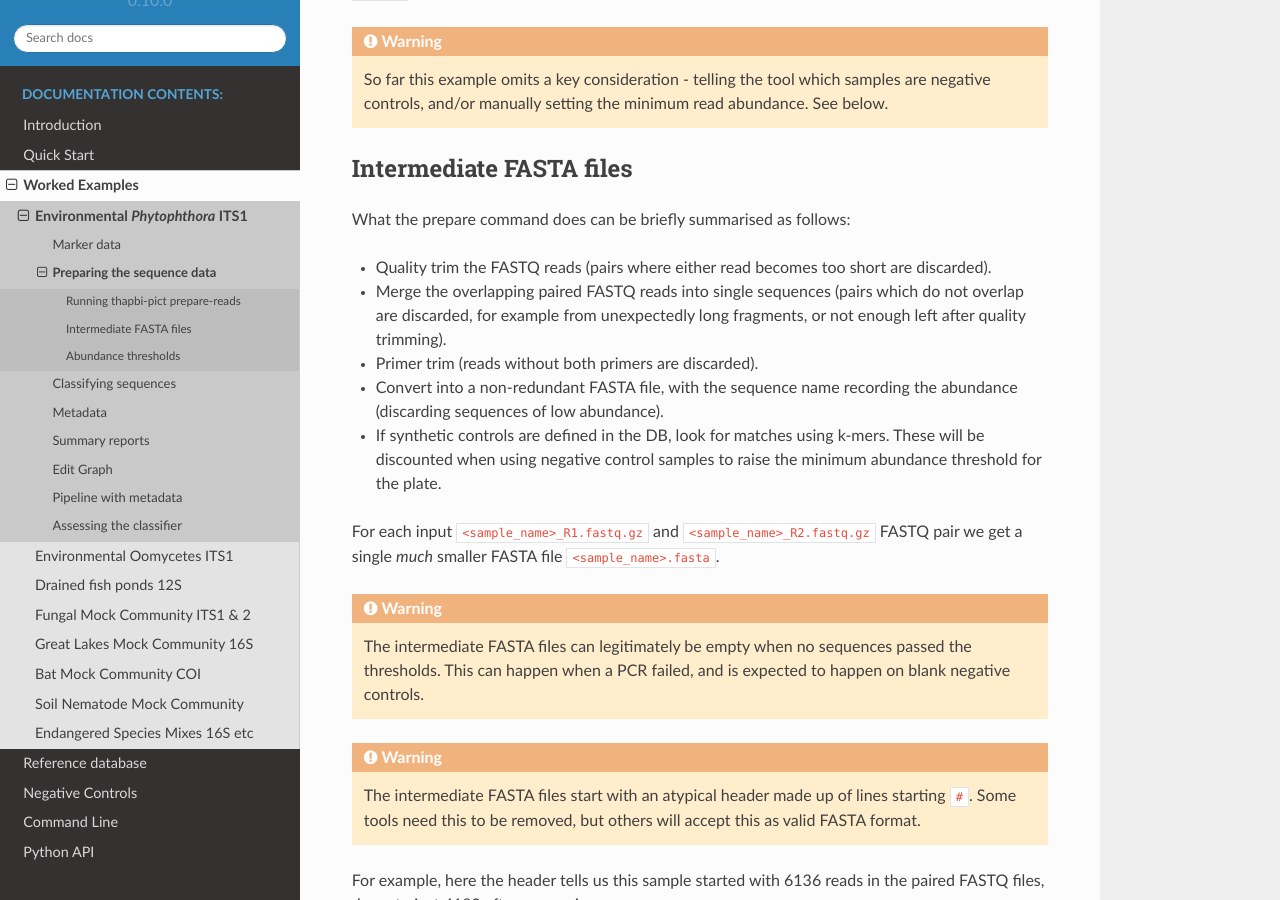
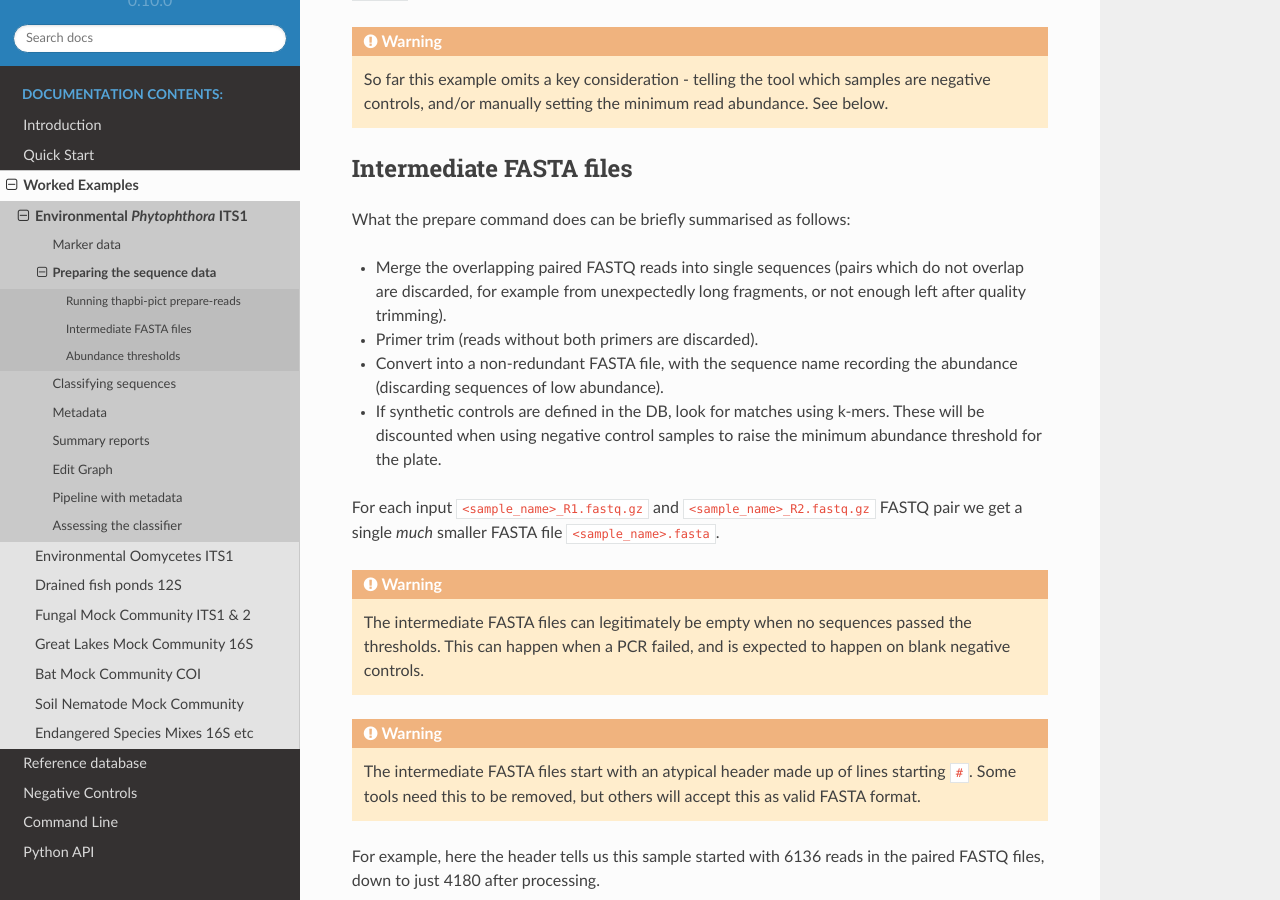
Before and after one commit to peterjc/thapbi-pict, a Sphinx documentation site: the page built from docs/examples/woody_hosts/prepare.rst, in a window 1280 px wide and 900 px high, scrolled down 928 px. Built offline with Sphinx 7.4.7 and the Read the Docs theme 2.0.0, drawn with Linux system fonts in a browser that asks for light colours; pages that are not in the unit, such as notebooks, are missing from menus.

Commit message:
Overdue removal of reference to read trimming
Dropped this via trimmomatic back in v0.9.0

```diff
--- a/docs/examples/woody_hosts/prepare.rst
+++ b/docs/examples/woody_hosts/prepare.rst
@@ -52,8 +52,6 @@ Intermediate FASTA files
 
 What the prepare command does can be briefly summarised as follows:
 
-* Quality trim the FASTQ reads (pairs where either read becomes too short are
-  discarded).
 * Merge the overlapping paired FASTQ reads into single sequences (pairs which
   do not overlap are discarded, for example from unexpectedly long fragments,
   or not enough left after quality trimming).
```
